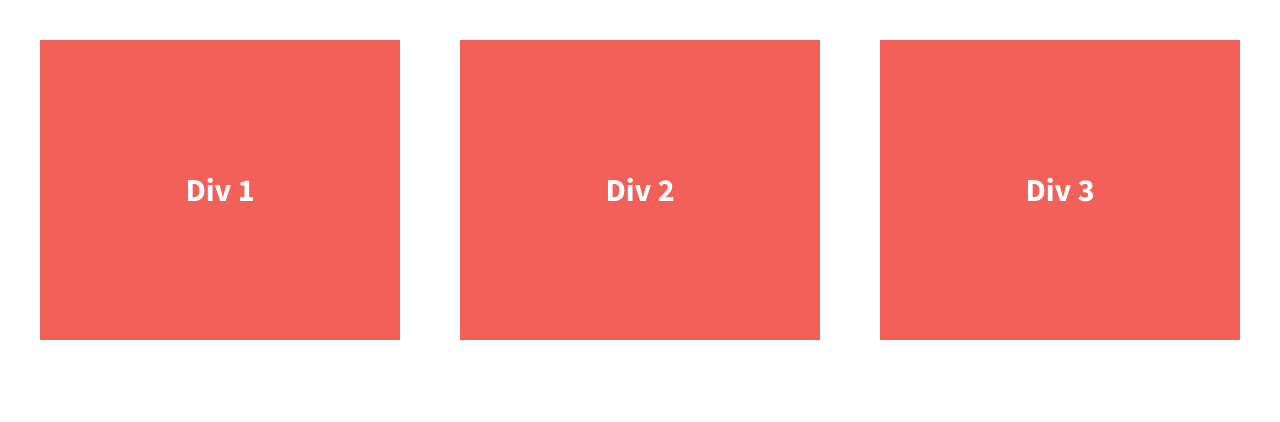
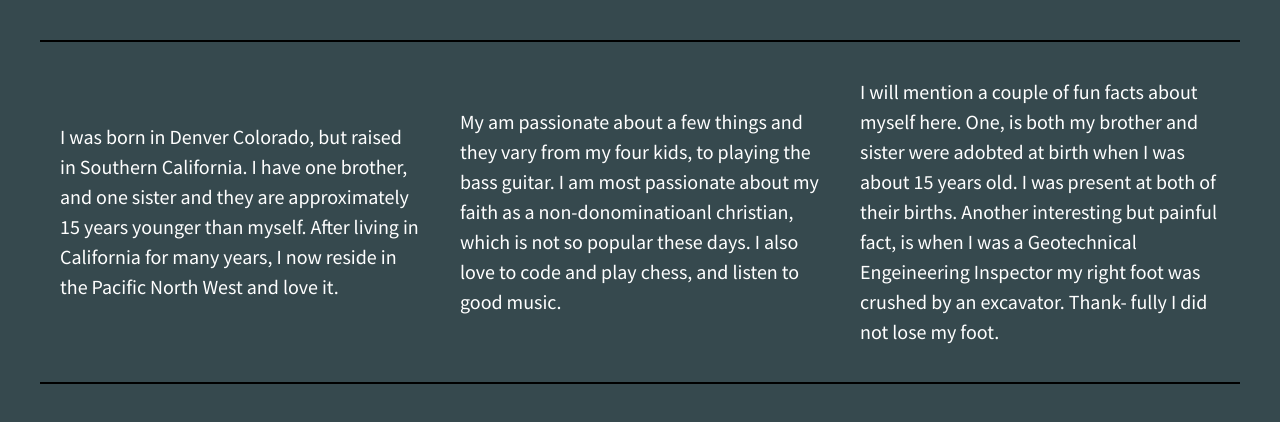
Before and after one commit to drewzin777/flexbox-grid, a plain HTML site: page index.html in a window 1280 px wide. Drawn offline with nearby package versions, Linux system fonts and the light colour scheme.

Commit message:
added to the main.css file

```diff
--- a/css/main.css
+++ b/css/main.css
@@ -106,11 +106,12 @@ body {
     padding: 2em;
     font-size: 1.25em;
     height: 100%;
+    background-color: #36494E;
 }
 
 .wrapper {
     /*add display:flex and set justify-content to space-between*/
-    font-weight: 700;
+    font-weight: 300;
     display: flex;
     justify-content: space-between;
 }
@@ -121,15 +122,23 @@ body {
     /*give the divs a width of 30%, add display:flex, set justify-content and align-items to center*/
     color: #fff;
     line-height: 1.5em;
-    font-size: 1.6em;
-    background-color: #f16059;
+    font-size: 1.0em;
+    background-color: #36494E;
     height: 300px;
     display: flex;
     width: 30%;
     justify-content: center;
     align-items: center;
+    padding: 20px;
+    border-top: 2px solid black;
+    border-bottom: 2px solid black;
+
 }
 
+div-1,
+div-2 {
+    border-right: 1px solid black;
+}
 
 
 
--- a/index.html
+++ b/index.html
@@ -1,5 +1,6 @@
 <!doctype html>
 <html class="no-js" lang="">
+
 <head>
     <meta charset="utf-8">
     <meta http-equiv="x-ua-compatible" content="ie=edge">
@@ -16,6 +17,7 @@
     <link href='http://fonts.googleapis.com/css?family=Lora:700' rel='stylesheet' type='text/css'>
     <link href='http://fonts.googleapis.com/css?family=Source+Sans+Pro:400,700' rel='stylesheet' type='text/css'>
 </head>
+
 <body>
     <!--[if lt IE 8]>
             <p class="browserupgrade">You are using an <strong>outdated</strong> browser. Please <a href="http://browsehappy.com/">upgrade your browser</a> to improve your experience.</p>
@@ -23,13 +25,32 @@
 
     <section class="wrapper">
         <div class="div-1">
-                Div 1
+            I was born in Denver Colorado, but
+            raised in Southern California. I have one
+            brother, and one sister and they are
+            approximately 15 years younger than
+            myself. After living in California for many
+            years, I now reside in the Pacific North
+            West and love it.
         </div>
         <div class="div-2">
-                Div 2
+            My am passionate about a few things and
+            they vary from my four kids, to playing
+            the bass guitar. I am most passionate
+            about my faith as a non-donominatioanl
+            christian, which is not so popular these
+            days. I also love to code and play chess,
+            and listen to good music.
         </div>
         <div class="div-3">
-                Div 3
+            I will mention a couple of fun facts about
+            myself here. One, is both my brother and
+            sister were adobted at birth when I was about
+            15 years old. I was present at both of their
+            births. Another interesting but painful fact,
+            is when I was a Geotechnical Engeineering Inspector
+            my right foot was crushed by an excavator. Thank-
+            fully I did not lose my foot.
         </div>
     </section>
 
@@ -40,12 +61,15 @@
 
     <!-- Google Analytics: change UA-XXXXX-X to be your site's ID. -->
     <script>
-            (function(b,o,i,l,e,r){b.GoogleAnalyticsObject=l;b[l]||(b[l]=
-            function(){(b[l].q=b[l].q||[]).push(arguments)});b[l].l=+new Date;
-            e=o.createElement(i);r=o.getElementsByTagName(i)[0];
-            e.src='https://www.google-analytics.com/analytics.js';
-            r.parentNode.insertBefore(e,r)}(window,document,'script','ga'));
-            ga('create','UA-XXXXX-X','auto');ga('send','pageview');
+            (function (b, o, i, l, e, r) {
+                b.GoogleAnalyticsObject = l; b[l] || (b[l] =
+                    function () { (b[l].q = b[l].q || []).push(arguments) }); b[l].l = +new Date;
+                e = o.createElement(i); r = o.getElementsByTagName(i)[0];
+                e.src = 'https://www.google-analytics.com/analytics.js';
+                r.parentNode.insertBefore(e, r)
+            }(window, document, 'script', 'ga'));
+        ga('create', 'UA-XXXXX-X', 'auto'); ga('send', 'pageview');
     </script>
 </body>
+
 </html>
```
Lines whose indentation alone changed are shown as unchanged.
